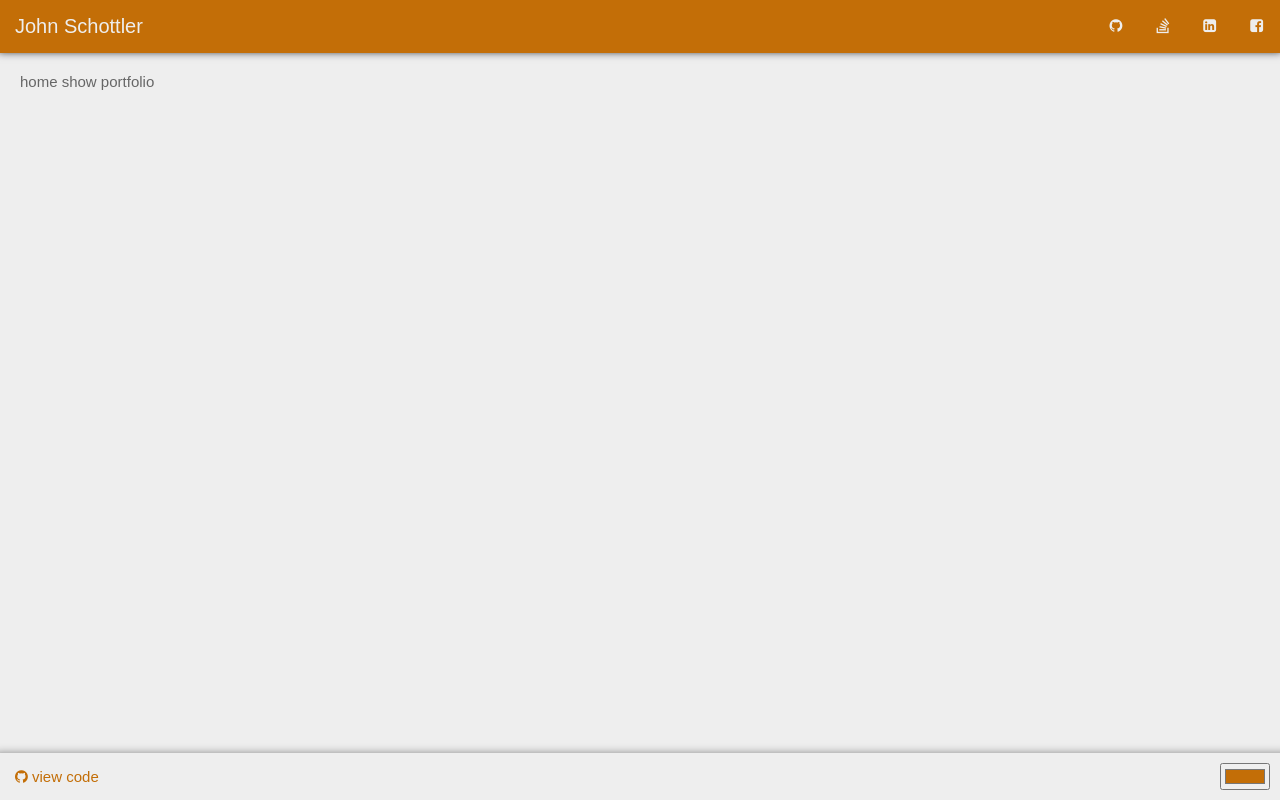
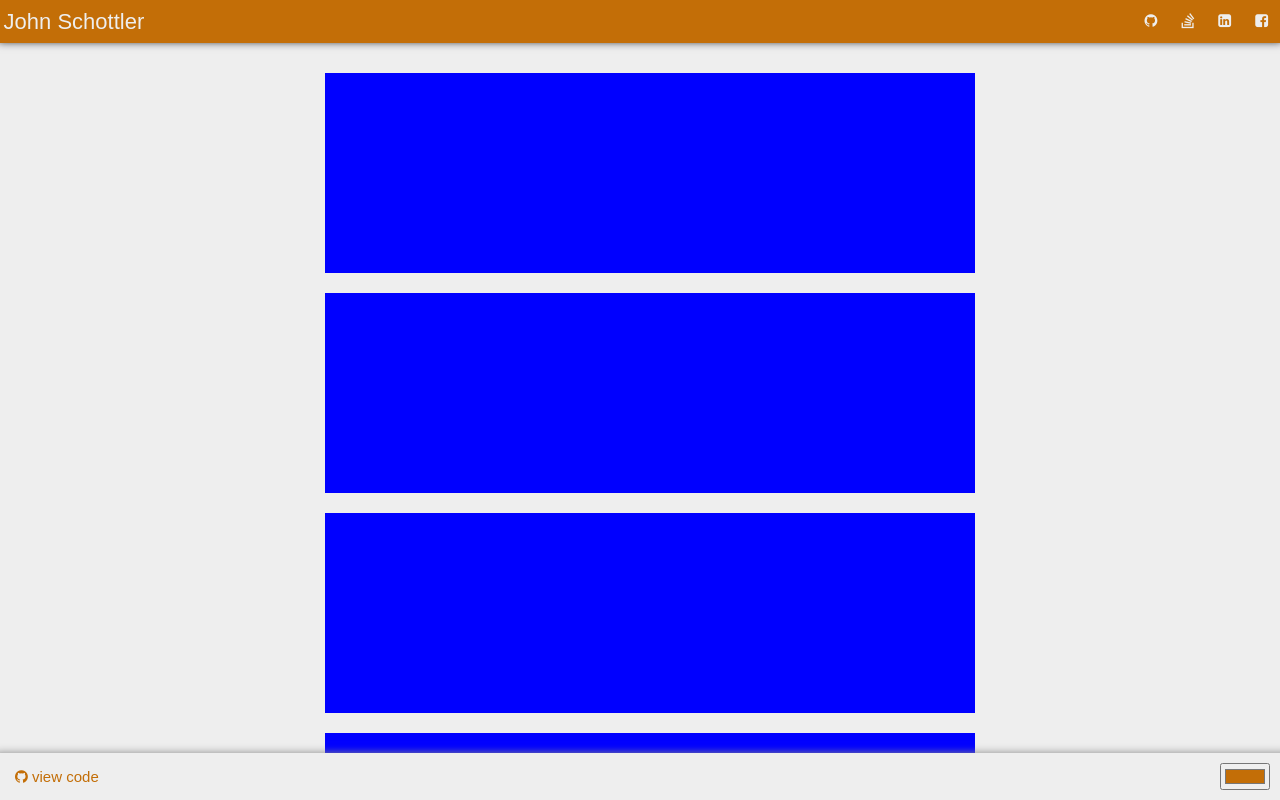
Before and after one commit to JohnnyFun/johnschottlercom, a Svelte app: page / in a window 1280 px wide. Built offline with nearby package versions, Linux system fonts and the light colour scheme.

Commit message:
- compute body height. not great, but works and it'll do

```diff
--- a/src/App.svelte
+++ b/src/App.svelte
@@ -1,6 +1,7 @@
 <style>
   :global(*) {
-    box-sizing: border-box; /*so padding doesn't affect width/height*/
+    /*so padding doesn't affect width/height*/
+    box-sizing: border-box;
   }
 
   :global(:root) {
@@ -16,7 +17,7 @@
     font-family: Arial, Helvetica, sans-serif;
     font-size: 1.5rem;
     background-color: #eee;
-    color: #666;
+    color: #222;
     margin: 0;
     padding: 0;
   }
@@ -24,21 +25,18 @@
   /*scrollbar styling*/
   /* width */
   :global(::-webkit-scrollbar) {
-    width: 1rem;
-    height: 1rem;
-    border-radius: 0.5rem;
+    width: .8rem;
+    height: .8rem;
   }
 
   /* Track */
   :global(::-webkit-scrollbar-track) {
     background: #f1f1f1;
-    border-radius: 0.5rem;
   }
 
   /* Handle */
   :global(::-webkit-scrollbar-thumb) {
-    background: #c9c9c9;
-    border-radius: 0.5rem;
+    background: #aaa;
   }
 
   /* Handle on hover */
@@ -49,7 +47,7 @@
 
 <script>
 	import Footer from 'Footer'
-	import Routes from 'components/Routes'
+	import Main from 'components/Main'
 	import Navigation from 'components/Navigation'
   import { Router, links } from 'svelte-routing'
 </script>
@@ -57,7 +55,7 @@
 <div use:links>
   <Router>
     <Navigation />
-    <Routes />
+    <Main />
     <Footer />
   </Router>
 </div>
--- a/src/Footer.svelte
+++ b/src/Footer.svelte
@@ -15,15 +15,16 @@
 <style>
   footer {
     position: fixed;
+    bottom: 0;
+    right: 0;
     width: 100%;
     padding: 1rem;
     box-shadow: .5rem 1rem .8rem 1rem #888888;
-    bottom: 0;
-    right: 0;
-    margin-top: 2rem;
     display: flex;
     align-items: center;
     justify-content: space-between;
+    background-color: var(--primary-text);
+    z-index: 1000;
   }
 
   a.view-code {
--- a/src/components/Home.svelte
+++ b/src/components/Home.svelte
@@ -1,5 +1,30 @@
-home show portfolio
+<div class="projects">
+  <div></div>
+  <div></div>
+  <div></div>
+  <div></div>
+  <div></div>
+  <div></div>
+</div>
 
 <script>
 
 </script>
+
+<style>
+  .projects {
+    margin: 0px auto;
+    width: 100%;
+    max-width: 65rem;
+    min-width: 15rem;
+  }
+
+  .projects > div {
+    float: left;
+    margin: 1rem;
+    padding: 1rem;
+    width: 100%;
+    height: 20rem;
+    background-color: blue;
+  }
+</style>
--- a/src/components/Routes.svelte
+++ b/src/components/Main.svelte
@@ -5,8 +5,8 @@
 </script>
 
 <main>
-	<Route path="/" component={Home} />
-	<Route component={NotFound} />
+  <Route path="/" component={Home} />
+  <Route component={NotFound} />
 </main>
 
 <style>
@@ -14,5 +14,13 @@
     overflow-y:auto;
     overflow-x:auto;
     padding: 2rem;
+    padding-bottom: 6rem;
+    height: calc(100vh - 43px - 43px);
+  }
+
+  @media only screen and (max-width: 350px) {
+    main {
+      height: calc(100vh - 85px - 43px);
+    }
   }
 </style>
--- a/src/components/Navigation.svelte
+++ b/src/components/Navigation.svelte
@@ -32,13 +32,13 @@
     width: 100vw;
     background-color: var(--primary);
     box-shadow: 0 -0.4rem 0.9rem 0.2rem rgba(0,0,0);
+    z-index: 1000;
   }
 
   a {
     color: var(--primary-text);
     text-decoration: none;
     display: inline-block;
-    margin: .5rem;
   }
 
   a.home {
```
